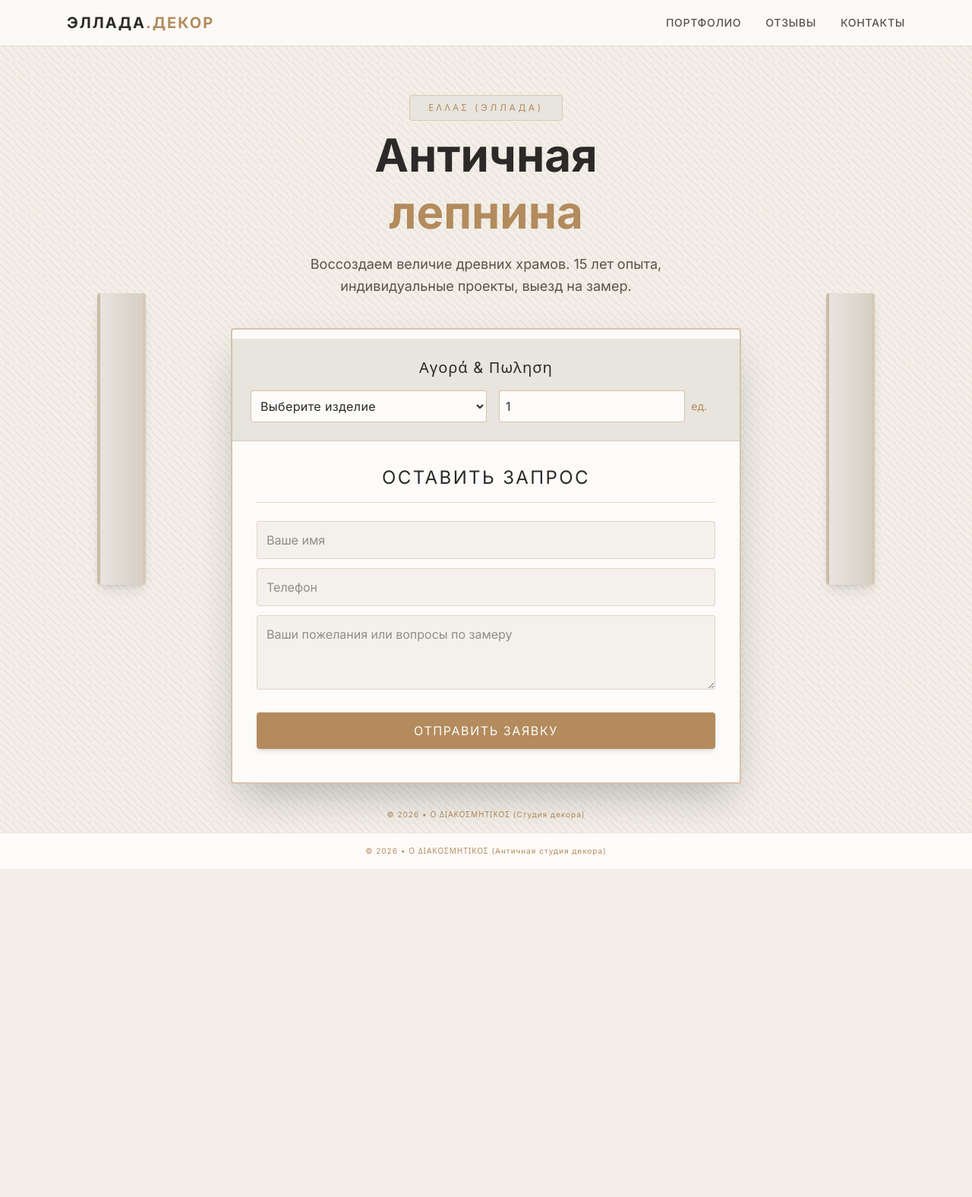
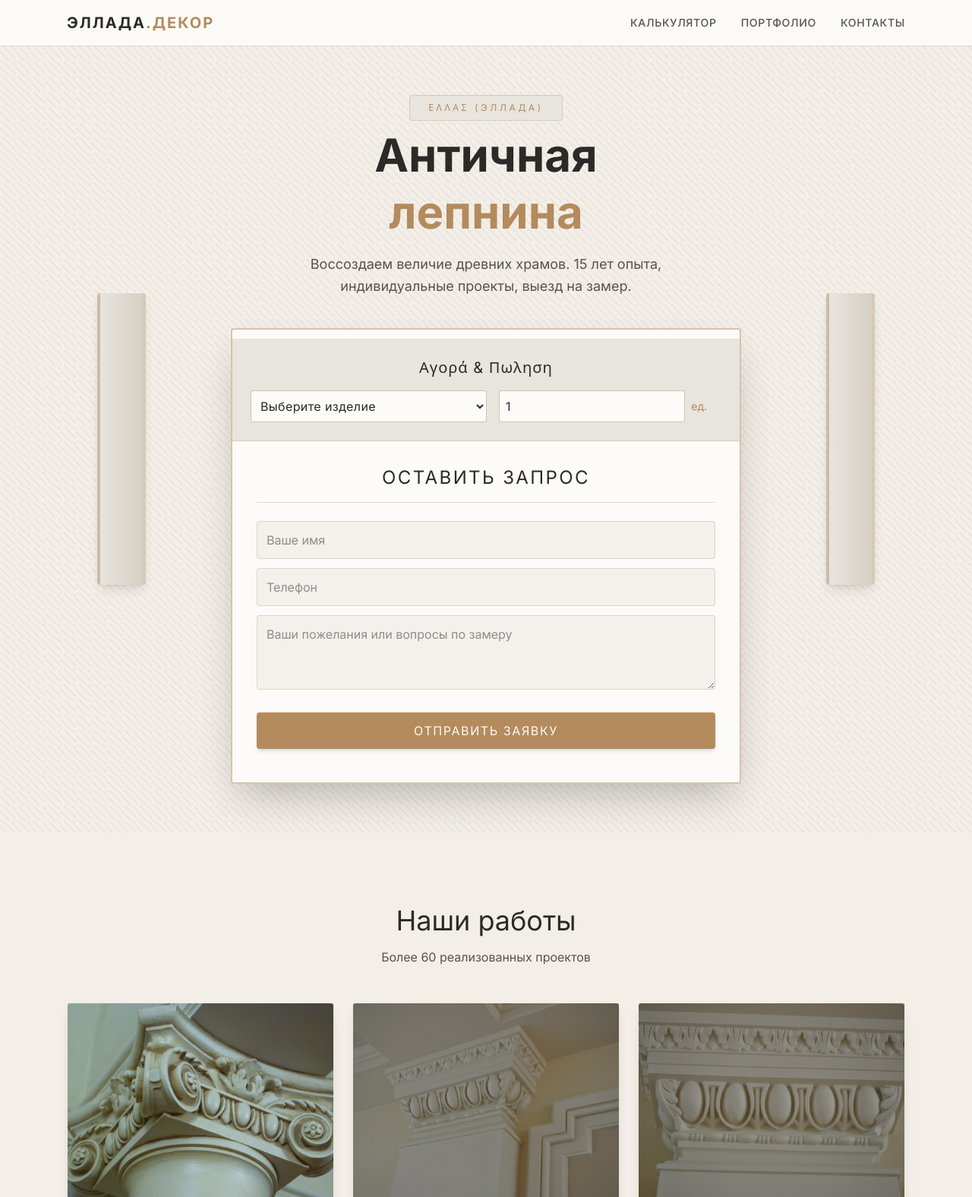
Before and after one commit to schernushenko/lepnina-spb, a Next.js app: page / in a window 1280 px wide. Shown: the top 1576 px of the page at 76% size. Before the commit the page ends 1144 px from the top, so only its background shows below. Built offline with nearby package versions, Linux system fonts and the light colour scheme.

Commit message:
one page site

```diff
--- a/app/components/Navbar.tsx
+++ b/app/components/Navbar.tsx
@@ -11,19 +11,12 @@ export default function Navbar() {
           ЭЛЛАДА<span className="text-[#b38b5d]">.ДЕКОР</span>
         </Link>
 
-        {/* Меню ссылок */}
+        {/* Меню ссылок - заменили на якоря */}
         <div className="hidden md:flex gap-8 text-sm font-inter font-medium uppercase tracking-wider text-[#5a5249]">
-          <Link href="/portfolio" className="hover:text-[#b38b5d] transition-colors">Портфолио</Link>
-          <Link href="/reviews" className="hover:text-[#b38b5d] transition-colors">Отзывы</Link>
-          <Link href="/contacts" className="hover:text-[#b38b5d] transition-colors">Контакты</Link>
+          <a href="#calculator" className="hover:text-[#b38b5d] transition-colors cursor-pointer">Калькулятор</a>
+          <a href="#portfolio" className="hover:text-[#b38b5d] transition-colors cursor-pointer">Портфолио</a>
+          <a href="#contacts" className="hover:text-[#b38b5d] transition-colors cursor-pointer">Контакты</a>
         </div>
-
-        {/* Мобильная кнопка (для телефонов) */}
-        <button className="md:hidden text-[#2c2a28]">
-          <svg className="w-6 h-6" fill="none" stroke="currentColor" viewBox="0 0 24 24">
-            <path strokeLinecap="round" strokeLinejoin="round" strokeWidth={2} d="M4 6h16M4 12h16M4 18h16" />
-          </svg>
-        </button>
       </div>
     </nav>
   );
--- a/app/layout.tsx
+++ b/app/layout.tsx
@@ -1,6 +1,6 @@
 import './globals.css';
 import { Cinzel, Inter } from 'next/font/google';
-import Navbar from './components/Navbar'; // <--- Импортируем Navbar
+import Navbar from './components/Navbar';
 
 const cinzel = Cinzel({
   subsets: ['latin'],
@@ -24,9 +24,9 @@ export default function RootLayout({
   children: React.ReactNode;
 }) {
   return (
-    <html lang="ru" className={`${cinzel.variable} ${inter.variable}`}>
+    <html lang="ru" className={`${cinzel.variable} ${inter.variable} scroll-smooth`}>
       <body className="antialiased bg-[#f3efe8] text-[#2c2a28] min-h-screen flex flex-col">
-        <Navbar /> {/* <--- Добавляем меню сверху */}
+        <Navbar />
         <main className="flex-grow">
           {children}
         </main>
--- a/app/page.tsx
+++ b/app/page.tsx
@@ -1,49 +1,128 @@
+'use client';
+
+import { useState } from 'react';
+import Image from 'next/image';
 import OrderForm from './components/OrderForm';
 
+// Массив работ (от 1 до 61)
+const works = Array.from({ length: 61 }).map((_, i) => ({
+  id: i + 1,
+  src: `/${i + 1}.jpg`,
+  title: `Работа №${i + 1}`
+}));
+
 export default function Home() {
+  const [isOpen, setIsOpen] = useState(false);
+  const [currentIndex, setCurrentIndex] = useState(0);
+
+  const openLightbox = (index: number) => {
+    setCurrentIndex(index);
+    setIsOpen(true);
+    document.body.style.overflow = 'hidden';
+  };
+
+  const closeLightbox = () => {
+    setIsOpen(false);
+    document.body.style.overflow = 'auto';
+  };
+
+  const goToNext = () => setCurrentIndex((prev) => (prev + 1) % works.length);
+  const goToPrev = () => setCurrentIndex((prev) => (prev - 1 + works.length) % works.length);
+
   return (
-    <main className="min-h-screen bg-[#f3efe8] text-[#2c2a28] flex items-center justify-center py-16 px-4 relative">
+    <div className="flex flex-col gap-24 pb-24">
 
-      {/* Античный мраморный фон (имитация через градиенты) */}
+      {/* ================= БЛОК 1: ГЛАВНАЯ + КАЛЬКУЛЯТОР ================= */}
+      <section id="calculator" className="min-h-screen flex items-center justify-center py-16 px-4 relative">
         <div className="absolute inset-0 pointer-events-none opacity-30"
-           style={{
-             backgroundImage: `repeating-linear-gradient(45deg, #d6cfc4 0px, #d6cfc4 2px, transparent 2px, transparent 8px)`,
-             backgroundSize: '20px 20px'
-           }}>
+             style={{ backgroundImage: `repeating-linear-gradient(45deg, #d6cfc4 0px, #d6cfc4 2px, transparent 2px, transparent 8px)`, backgroundSize: '20px 20px' }}>
         </div>
 
         <div className="relative z-10 max-w-5xl w-full flex flex-col md:flex-row items-center justify-center gap-12">
-
-        {/* Левая колонна (декоративная) */}
           <div className="hidden md:block w-16 h-96 bg-gradient-to-r from-[#e8e4de] to-[#d6cfc4] border-l-4 border-r-4 border-[#b38b5d]/30 shadow-lg rounded-sm"></div>
 
-        {/* Центральный блок */}
           <div className="flex-1 w-full">
             <div className="text-center mb-10">
-            <div className="inline-block mb-2 bg-[#e8e4de] px-6 py-2 rounded-sm border border-[#b38b5d]/30 text-xs uppercase tracking-[0.3em] text-[#b38b5d] font-cinzel">
-              ΕΛΛΑΣ (Эллада)
-            </div>
+              <div className="inline-block mb-2 bg-[#e8e4de] px-6 py-2 rounded-sm border border-[#b38b5d]/30 text-xs uppercase tracking-[0.3em] text-[#b38b5d] font-cinzel">ΕΛΛΑΣ (Эллада)</div>
               <h1 className="font-cinzel text-5xl md:text-6xl text-[#2c2a28] font-bold leading-tight">
-              Античная <br />
-              <span className="text-[#b38b5d]">лепнина</span>
+                Античная <br /><span className="text-[#b38b5d]">лепнина</span>
               </h1>
               <p className="text-lg text-[#5a5249] font-inter mt-4 max-w-lg mx-auto leading-relaxed">
                 Воссоздаем величие древних храмов. 15 лет опыта, индивидуальные проекты, выезд на замер.
               </p>
             </div>
-
-          {/* Форма */}
             <OrderForm />
           </div>
 
-        {/* Правая колонна (декоративная) */}
           <div className="hidden md:block w-16 h-96 bg-gradient-to-r from-[#e8e4de] to-[#d6cfc4] border-l-4 border-r-4 border-[#b38b5d]/30 shadow-lg rounded-sm"></div>
         </div>
+      </section>
 
-      {/* Нижний футер */}
-      <footer className="absolute bottom-4 text-[10px] text-[#b38b5d] tracking-widest">
-        © 2026 • Ο ΔΙΑΚΟΣΜΗΤΙΚΟΣ (Студия декора)
-      </footer>
-    </main>
+      {/* ================= БЛОК 2: ПОРТФОЛИО ================= */}
+      <section id="portfolio" className="max-w-6xl mx-auto px-6 w-full">
+        <h1 className="font-cinzel text-4xl text-center text-[#2c2a28] mb-4">Наши работы</h1>
+        <p className="text-center text-[#5a5249] font-inter mb-12">Более 60 реализованных проектов</p>
+
+        <div className="grid grid-cols-1 sm:grid-cols-2 md:grid-cols-3 gap-6">
+          {works.map((work, index) => (
+            <div
+              key={work.id}
+              onClick={() => openLightbox(index)}
+              className="group relative overflow-hidden rounded-sm border border-[#b38b5d]/20 bg-[#fcfbf9] shadow-lg hover:shadow-xl transition-all duration-300 cursor-pointer"
+            >
+              <div className="relative h-64 w-full">
+                <Image
+                  src={work.src}
+                  alt={work.title}
+                  fill
+                  className="object-cover group-hover:scale-105 transition-transform duration-500"
+                  sizes="(max-width: 768px) 100vw, (max-width: 1200px) 50vw, 33vw"
+                  priority={index === 0}
+                />
+              </div>
+              <div className="p-4 text-center bg-[#fcfbf9]">
+                <p className="text-sm uppercase tracking-widest text-[#b38b5d] font-cinzel">{work.title}</p>
+              </div>
+            </div>
+          ))}
+        </div>
+
+        {/* Кастомный лайтбокс */}
+        {isOpen && (
+          <div className="fixed inset-0 z-50 bg-black/95 flex items-center justify-center" onClick={closeLightbox}>
+            <button onClick={closeLightbox} className="absolute top-6 right-6 text-white hover:text-[#b38b5d] text-4xl font-bold z-10 transition-colors">✕</button>
+            <button onClick={(e) => { e.stopPropagation(); goToPrev(); }} className="absolute left-4 md:left-8 text-white hover:text-[#b38b5d] text-6xl font-bold z-10 transition-colors select-none">‹</button>
+            <button onClick={(e) => { e.stopPropagation(); goToNext(); }} className="absolute right-4 md:right-8 text-white hover:text-[#b38b5d] text-6xl font-bold z-10 transition-colors select-none">›</button>
+            <div className="relative w-full h-full max-w-7xl max-h-[90vh] flex items-center justify-center" onClick={(e) => e.stopPropagation()}>
+              <Image src={works[currentIndex].src} alt={works[currentIndex].title} fill className="object-contain" sizes="100vw" priority />
+            </div>
+          </div>
+        )}
+      </section>
+
+      {/* ================= БЛОК 3: КОНТАКТЫ ================= */}
+      <section id="contacts" className="max-w-2xl mx-auto w-full px-6 text-center">
+        <h2 className="font-cinzel text-4xl text-[#2c2a28] mb-6">Свяжитесь с нами</h2>
+        <p className="text-[#5a5249] font-inter mb-8">Оставьте заявку выше, или свяжитесь любым удобным способом</p>
+
+        <div className="grid grid-cols-1 md:grid-cols-2 gap-6 bg-[#fcfbf9] border border-[#b38b5d]/20 rounded-sm p-8 shadow-lg">
+          <div className="flex flex-col items-center gap-2 border-b md:border-b-0 md:border-r border-[#b38b5d]/20 pb-4 md:pb-0">
+            <span className="text-xs uppercase tracking-widest text-[#b38b5d] font-cinzel">Телефон</span>
+            <a href="tel:+79991234567" className="text-xl font-inter text-[#2c2a28] hover:text-[#b38b5d] transition">+7 (999) 123-45-67</a>
+          </div>
+          <div className="flex flex-col items-center gap-2">
+            <span className="text-xs uppercase tracking-widest text-[#b38b5d] font-cinzel">Email</span>
+            <a href="mailto:info@ellada-decor.ru" className="text-xl font-inter text-[#2c2a28] hover:text-[#b38b5d] transition">info@ellada-decor.ru</a>
+          </div>
+        </div>
+
+        <div className="mt-8 border border-[#b38b5d]/20 rounded-sm overflow-hidden h-64 md:h-80 shadow-lg">
+           {/* Вставь сюда код Yandex или Google Карт (iframe) */}
+           <iframe
+             src="https://yandex.ru/map-widget/v1/?um=constructor%3Aваш_ид_карты_или_адрес"
+             width="100%" height="100%" frameBorder="0" />
+        </div>
+      </section>
+    </div>
   );
 }
```
Lines whose indentation alone changed are shown as unchanged.
